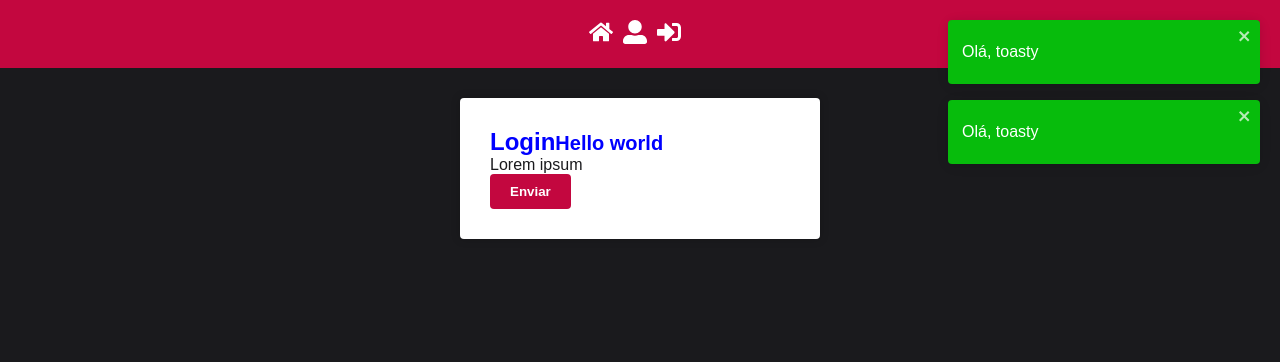
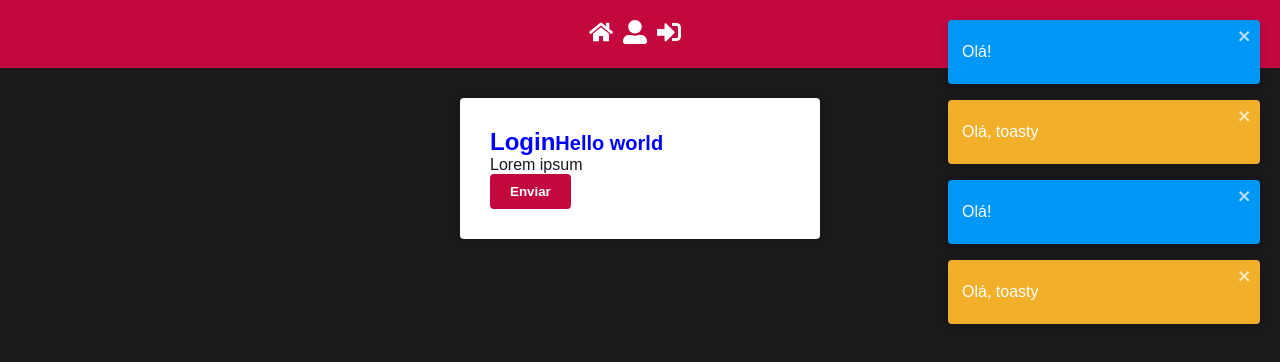
Before and after one commit to MogLuiz/student-control, a React (Create React App) app: page / in a window 1280 px wide. Shown: the top 362 px of the page. Built offline with nearby package versions, Linux system fonts and the light colour scheme; the HTML template or start-up script is replaced by a standard one.

Commit message:
Estilização Toastify

```diff
--- a/src/routes/index.js
+++ b/src/routes/index.js
@@ -8,7 +8,8 @@ import Page404 from '../pages/Page404'
 
 export default function Routes() {
 
-  toast.success('Olá, toasty');
+  toast.success('Olá!');
+  toast.error('Olá, toasty');
 
   return (
       <Switch>
--- a/src/styles/GlobalStyles.js
+++ b/src/styles/GlobalStyles.js
@@ -40,7 +40,12 @@ export default createGlobalStyle`
     list-style: none;
   }
 
-
+  body .Toastify .Toastify__toast-container .Toastify__toast--success {
+    background: ${colors.successColor};
+  }
+  body .Toastify .Toastify__toast-container .Toastify__toast--error {
+    background: ${colors.errorColor};
+  }
 
 `
 
```
